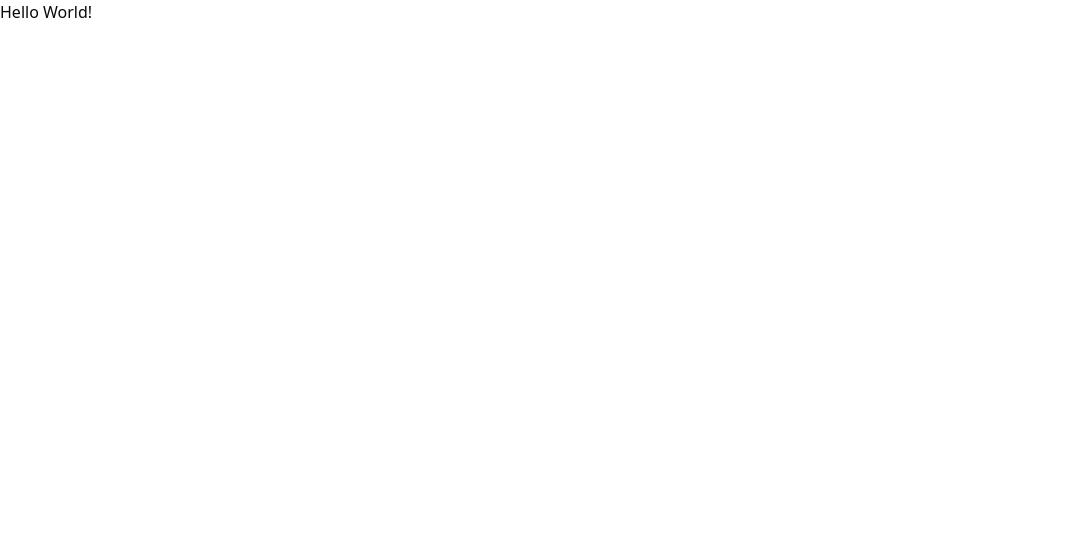
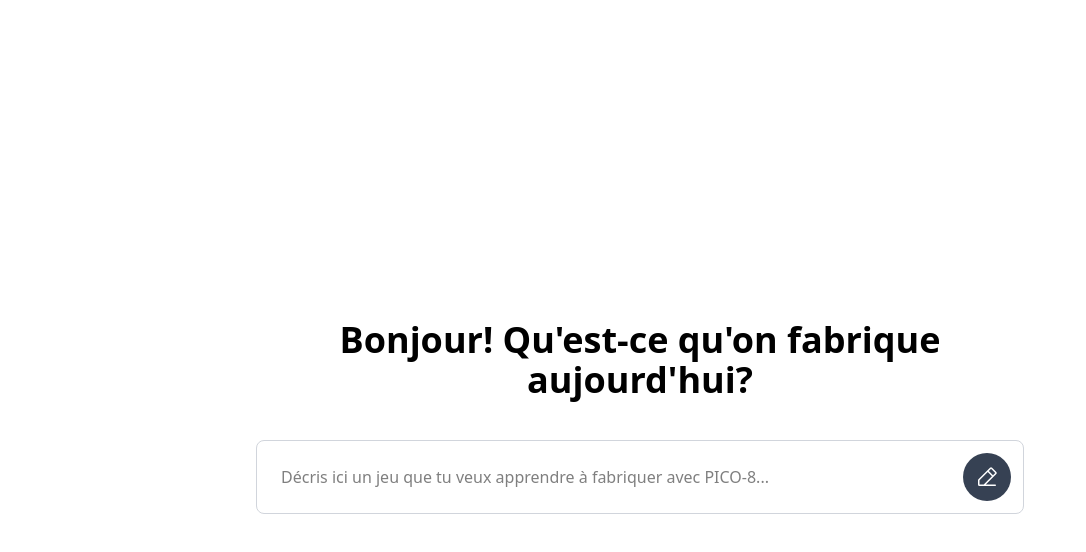
Before and after one commit to loderunner/pixiole, a Next.js app: page / in a window 1280 px wide. Shown: the top 552 px of the page, without its empty margins (0-1086 px from the left). Built offline with nearby package versions, Linux system fonts and the light colour scheme.

Commit message:
first page

```diff
--- a/app/globals.css
+++ b/app/globals.css
@@ -1,5 +1,4 @@
 @import 'tailwindcss';
-@import "tw-animate-css";
 
 @custom-variant dark (&:is(.dark *));
 
@@ -8,217 +7,3 @@
     'Inter Variable', ui-sans-serif, system-ui, sans-serif, 'Apple Color Emoji',
     'Segoe UI Emoji', 'Segoe UI Symbol', 'Noto Color Emoji';
 }
-
-@theme inline {
-  --radius-sm:
-    calc(var(--radius) - 4px);
-  --radius-md:
-    calc(var(--radius) - 2px);
-  --radius-lg:
-    var(--radius);
-  --radius-xl:
-    calc(var(--radius) + 4px);
-  --color-background:
-    var(--background);
-  --color-foreground:
-    var(--foreground);
-  --color-card:
-    var(--card);
-  --color-card-foreground:
-    var(--card-foreground);
-  --color-popover:
-    var(--popover);
-  --color-popover-foreground:
-    var(--popover-foreground);
-  --color-primary:
-    var(--primary);
-  --color-primary-foreground:
-    var(--primary-foreground);
-  --color-secondary:
-    var(--secondary);
-  --color-secondary-foreground:
-    var(--secondary-foreground);
-  --color-muted:
-    var(--muted);
-  --color-muted-foreground:
-    var(--muted-foreground);
-  --color-accent:
-    var(--accent);
-  --color-accent-foreground:
-    var(--accent-foreground);
-  --color-destructive:
-    var(--destructive);
-  --color-border:
-    var(--border);
-  --color-input:
-    var(--input);
-  --color-ring:
-    var(--ring);
-  --color-chart-1:
-    var(--chart-1);
-  --color-chart-2:
-    var(--chart-2);
-  --color-chart-3:
-    var(--chart-3);
-  --color-chart-4:
-    var(--chart-4);
-  --color-chart-5:
-    var(--chart-5);
-  --color-sidebar:
-    var(--sidebar);
-  --color-sidebar-foreground:
-    var(--sidebar-foreground);
-  --color-sidebar-primary:
-    var(--sidebar-primary);
-  --color-sidebar-primary-foreground:
-    var(--sidebar-primary-foreground);
-  --color-sidebar-accent:
-    var(--sidebar-accent);
-  --color-sidebar-accent-foreground:
-    var(--sidebar-accent-foreground);
-  --color-sidebar-border:
-    var(--sidebar-border);
-  --color-sidebar-ring:
-    var(--sidebar-ring);
-}
-
-:root {
-  --radius:
-    0.625rem;
-  --background:
-    oklch(1 0 0);
-  --foreground:
-    oklch(0.147 0.004 49.25);
-  --card:
-    oklch(1 0 0);
-  --card-foreground:
-    oklch(0.147 0.004 49.25);
-  --popover:
-    oklch(1 0 0);
-  --popover-foreground:
-    oklch(0.147 0.004 49.25);
-  --primary:
-    oklch(0.216 0.006 56.043);
-  --primary-foreground:
-    oklch(0.985 0.001 106.423);
-  --secondary:
-    oklch(0.97 0.001 106.424);
-  --secondary-foreground:
-    oklch(0.216 0.006 56.043);
-  --muted:
-    oklch(0.97 0.001 106.424);
-  --muted-foreground:
-    oklch(0.553 0.013 58.071);
-  --accent:
-    oklch(0.97 0.001 106.424);
-  --accent-foreground:
-    oklch(0.216 0.006 56.043);
-  --destructive:
-    oklch(0.577 0.245 27.325);
-  --border:
-    oklch(0.923 0.003 48.717);
-  --input:
-    oklch(0.923 0.003 48.717);
-  --ring:
-    oklch(0.709 0.01 56.259);
-  --chart-1:
-    oklch(0.646 0.222 41.116);
-  --chart-2:
-    oklch(0.6 0.118 184.704);
-  --chart-3:
-    oklch(0.398 0.07 227.392);
-  --chart-4:
-    oklch(0.828 0.189 84.429);
-  --chart-5:
-    oklch(0.769 0.188 70.08);
-  --sidebar:
-    oklch(0.985 0.001 106.423);
-  --sidebar-foreground:
-    oklch(0.147 0.004 49.25);
-  --sidebar-primary:
-    oklch(0.216 0.006 56.043);
-  --sidebar-primary-foreground:
-    oklch(0.985 0.001 106.423);
-  --sidebar-accent:
-    oklch(0.97 0.001 106.424);
-  --sidebar-accent-foreground:
-    oklch(0.216 0.006 56.043);
-  --sidebar-border:
-    oklch(0.923 0.003 48.717);
-  --sidebar-ring:
-    oklch(0.709 0.01 56.259);
-}
-
-.dark {
-  --background:
-    oklch(0.147 0.004 49.25);
-  --foreground:
-    oklch(0.985 0.001 106.423);
-  --card:
-    oklch(0.216 0.006 56.043);
-  --card-foreground:
-    oklch(0.985 0.001 106.423);
-  --popover:
-    oklch(0.216 0.006 56.043);
-  --popover-foreground:
-    oklch(0.985 0.001 106.423);
-  --primary:
-    oklch(0.923 0.003 48.717);
-  --primary-foreground:
-    oklch(0.216 0.006 56.043);
-  --secondary:
-    oklch(0.268 0.007 34.298);
-  --secondary-foreground:
-    oklch(0.985 0.001 106.423);
-  --muted:
-    oklch(0.268 0.007 34.298);
-  --muted-foreground:
-    oklch(0.709 0.01 56.259);
-  --accent:
-    oklch(0.268 0.007 34.298);
-  --accent-foreground:
-    oklch(0.985 0.001 106.423);
-  --destructive:
-    oklch(0.704 0.191 22.216);
-  --border:
-    oklch(1 0 0 / 10%);
-  --input:
-    oklch(1 0 0 / 15%);
-  --ring:
-    oklch(0.553 0.013 58.071);
-  --chart-1:
-    oklch(0.488 0.243 264.376);
-  --chart-2:
-    oklch(0.696 0.17 162.48);
-  --chart-3:
-    oklch(0.769 0.188 70.08);
-  --chart-4:
-    oklch(0.627 0.265 303.9);
-  --chart-5:
-    oklch(0.645 0.246 16.439);
-  --sidebar:
-    oklch(0.216 0.006 56.043);
-  --sidebar-foreground:
-    oklch(0.985 0.001 106.423);
-  --sidebar-primary:
-    oklch(0.488 0.243 264.376);
-  --sidebar-primary-foreground:
-    oklch(0.985 0.001 106.423);
-  --sidebar-accent:
-    oklch(0.268 0.007 34.298);
-  --sidebar-accent-foreground:
-    oklch(0.985 0.001 106.423);
-  --sidebar-border:
-    oklch(1 0 0 / 10%);
-  --sidebar-ring:
-    oklch(0.553 0.013 58.071);
-}
-
-@layer base {
-  * {
-    @apply border-border outline-ring/50;
-  }
-  body {
-    @apply bg-background text-foreground;
-  }
-}
--- a/app/page.tsx
+++ b/app/page.tsx
@@ -1,3 +1,36 @@
+'use client';
+
+import { PencilSimpleLineIcon } from '@phosphor-icons/react/dist/ssr';
+import { useMemo, useState } from 'react';
+
 export default function Page() {
-  return 'Hello World!';
+  const [description, setDescription] = useState('');
+  const rows = useMemo(() => {
+    let count = 1;
+    for (const c of description) {
+      if (c === '\n') {
+        count++;
+      }
+    }
+    return count;
+  }, [description]);
+
+  return (
+    <div className="mx-auto mt-80 flex size-full max-w-3xl flex-col items-center gap-6">
+      <h1 className="text-center text-4xl font-extrabold">
+        {"Bonjour! Qu'est-ce qu'on fabrique aujourd'hui?"}
+      </h1>
+      <div className="mt-4 flex w-full flex-row items-start justify-start gap-3 rounded-lg border border-gray-300 p-3 transition has-focus:border-gray-400 has-focus:shadow-xl">
+        <textarea
+          className="grow resize-none p-3 outline-none"
+          rows={rows}
+          placeholder="Décris ici un jeu que tu veux apprendre à fabriquer avec PICO-8..."
+          onChange={(e) => setDescription(e.target.value)}
+        ></textarea>
+        <button className="rounded-full bg-gray-700 p-3 text-white hover:bg-gray-500">
+          <PencilSimpleLineIcon className="text-2xl" />
+        </button>
+      </div>
+    </div>
+  );
 }
--- a/package.json
+++ b/package.json
@@ -1,5 +1,5 @@
 {
-  "name": "sorss",
+  "name": "pixiole",
   "version": "1.0.0",
   "private": true,
   "license": "AGPL-3.0-only",
@@ -16,6 +16,7 @@
   "packageManager": "pnpm@10.6.2",
   "dependencies": {
     "@fontsource-variable/inter": "5.2.5",
+    "@phosphor-icons/react": "2.1.8",
     "clsx": "2.1.1",
     "nanoid": "5.1.5",
     "next": "15.3.2",
```
Also changed, not shown: 1 other file (tests, documents, lock files or other folders).
